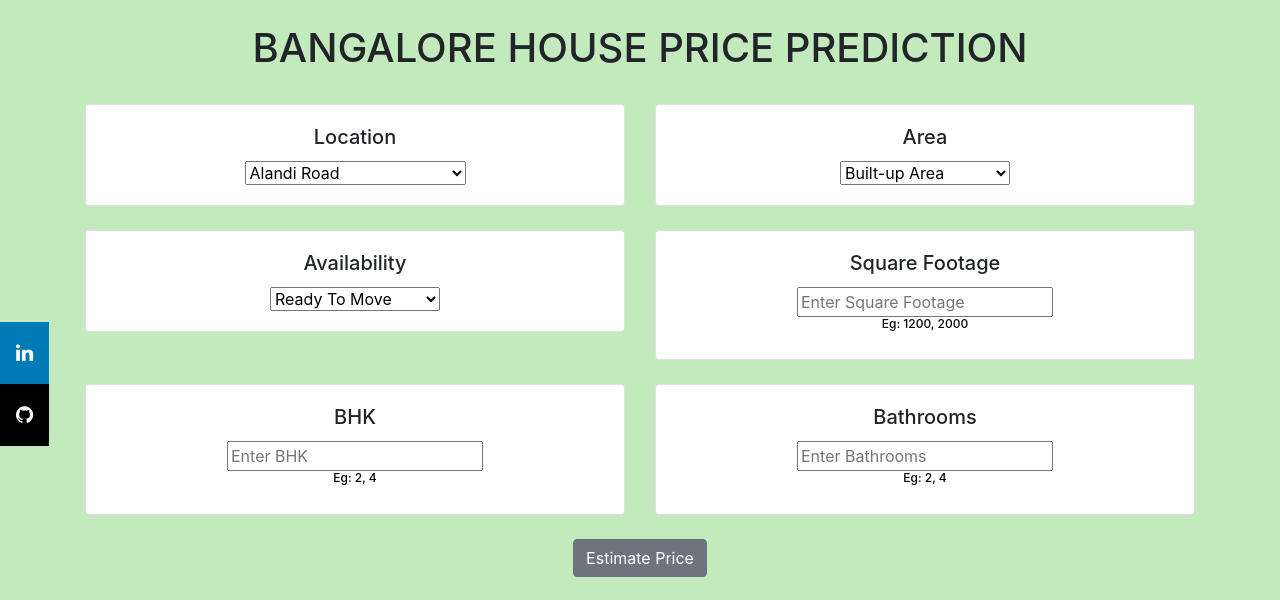
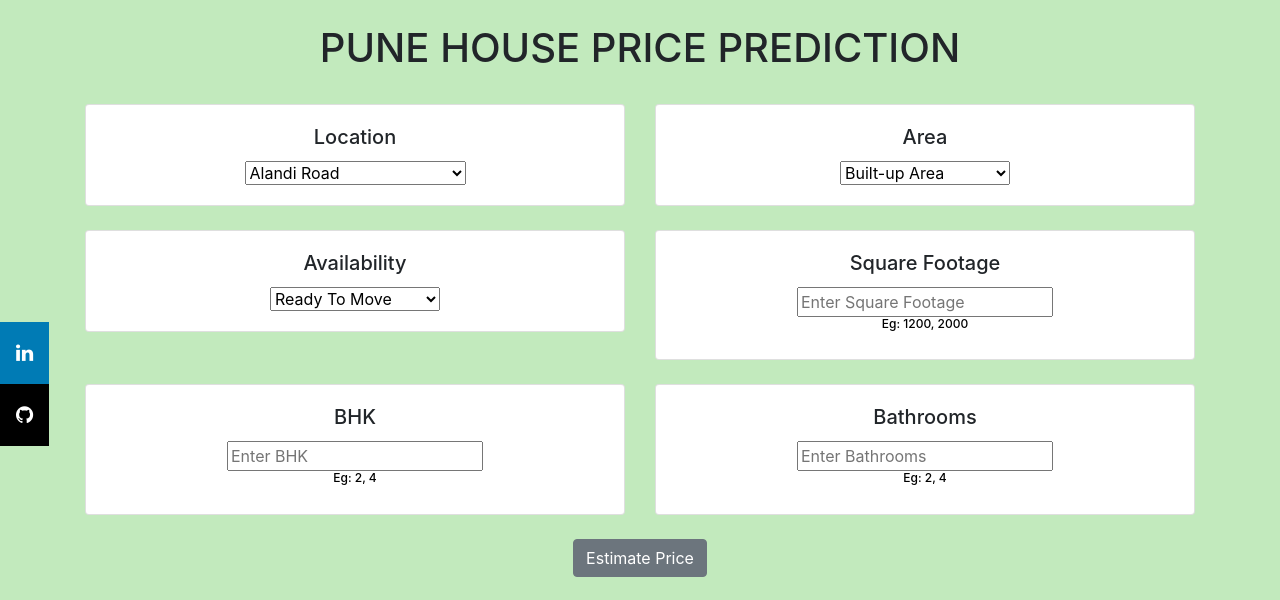
Before and after one commit to LevanshBhan/Pune_House_Price_Prediction, a Flask app: page / in a window 1280 px wide. Shown: the part 16-616 px from the top of the page. Run offline with Flask 2, Linux system fonts and the light colour scheme; parts of the project's set-up code (start-up, migrations or seed data) failed here and were passed over; some libraries are stand-ins or nearby versions.

Commit message:
new changes

```diff
--- a/templates/home.html
+++ b/templates/home.html
@@ -131,10 +131,10 @@
         <br>
         <center>
             <div class="icon-bar">
-                <a href="https://www.linkedin.com/in/rishabh7795/" target="_blank"class="linkedin"><i class="fa fa-linkedin"></i></a>
-                <a href="https://www.github.com/rishabh7795" target="_blank" class="github"><i class="fa fa-github"></i></a>
+                <a href="https://www.linkedin.com/in/levansh-bhan/" target="_blank"class="linkedin"><i class="fa fa-linkedin"></i></a>
+                <a href="https://github.com/LevanshBhan/Pune_House_Price_Prediction" target="_blank" class="github"><i class="fa fa-github"></i></a>
             </div>
-            <h1> BANGALORE HOUSE PRICE PREDICTION </h1><br>
+            <h1> PUNE HOUSE PRICE PREDICTION </h1><br>
 
             <div class="container">
                 <form action="\predict" method="POST" action="{{ url_for('predict') }}">
```
Also changed, not shown: 1 other file.
